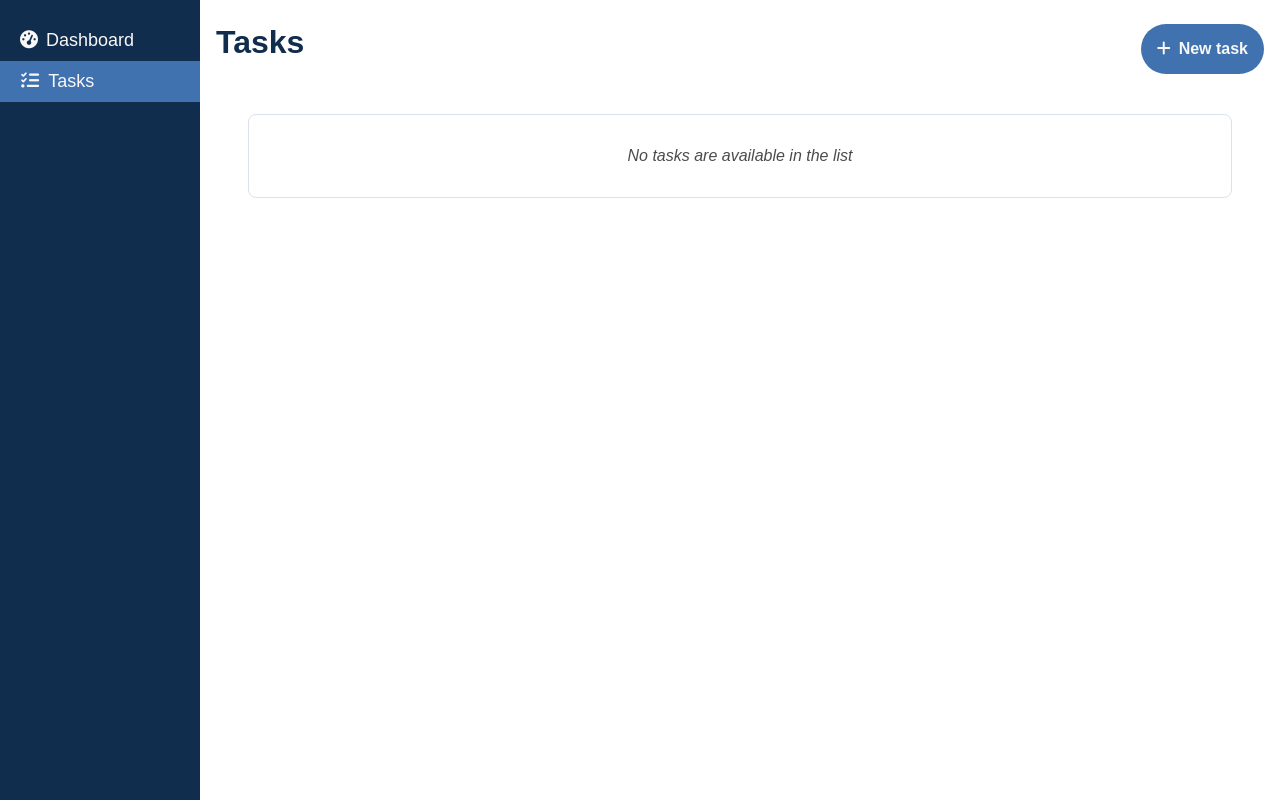
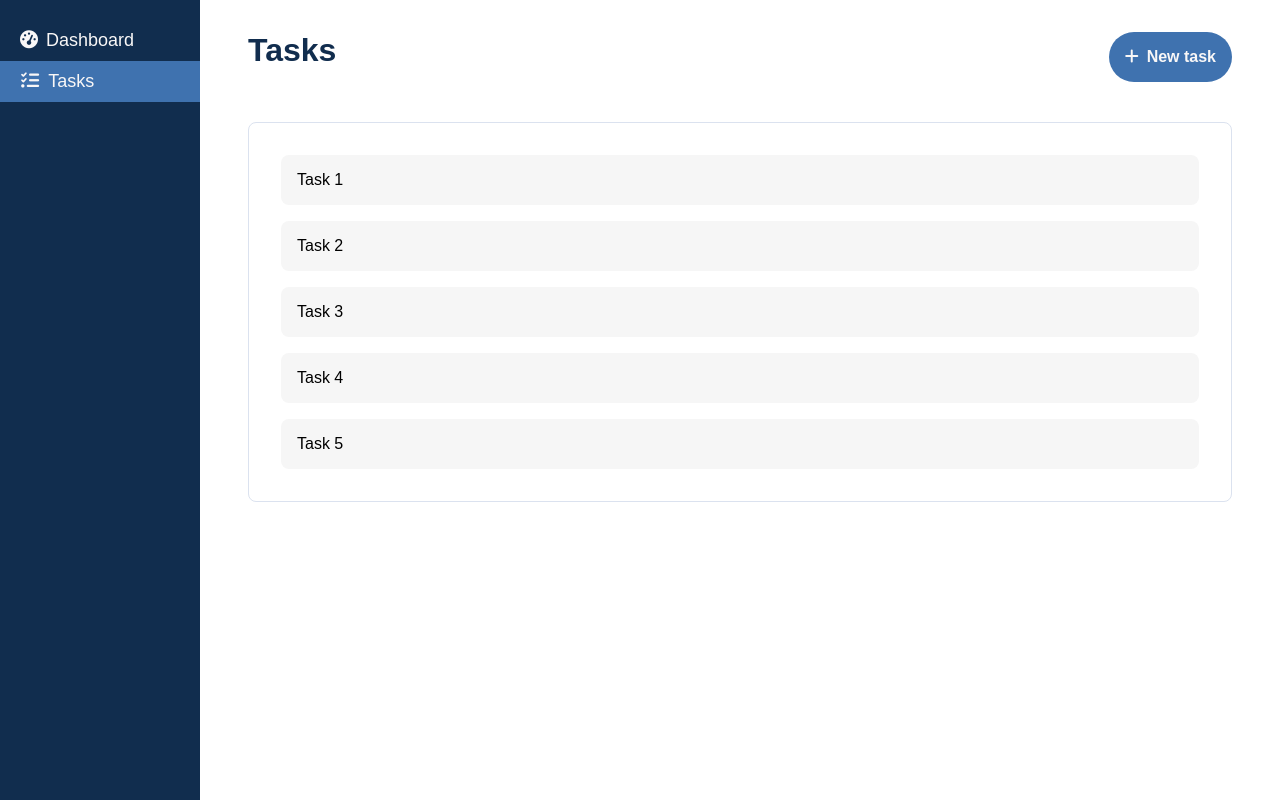
Before and after one commit to nuras1999/task-management-app, an Angular app: page /tasks in a window 1280 px wide. Built offline with nearby package versions, Linux system fonts and the light colour scheme; a small style sheet from the web is missing.

Commit message:
style(tasks): add background color and margins

```diff
--- a/src/app/app.component.scss
+++ b/src/app/app.component.scss
@@ -64,9 +64,11 @@
   display: flex;
   align-items: center;
   justify-content: space-between;
+  margin: 8px 32px 0px 32px;
   @media (max-width: 768px) {
     flex-direction: column;
     align-items: start;
+    margin: 0px;
   }
 
   .create-button {
--- a/src/app/components/tasks/tasks.component.scss
+++ b/src/app/components/tasks/tasks.component.scss
@@ -17,7 +17,7 @@
 
   .task-item {
     padding: 16px;
-    background: $ternary-color;
+    background: $background-grey;
     border-radius: 8px;
     margin-bottom: 16px;
 
--- a/src/app/components/tasks/tasks.component.ts
+++ b/src/app/components/tasks/tasks.component.ts
@@ -11,5 +11,5 @@ export class TasksComponent {
   /**
    * List of tasks
    */
-  public myTasks = [];
+  public myTasks = ["Task 1", "Task 2", "Task 3", "Task 4", "Task 5"];
 }
--- a/src/styles.scss
+++ b/src/styles.scss
@@ -3,6 +3,7 @@ $primary-color: #112d4e;
 $secondary-color: #3f72af;
 $ternary-color: #dbe2ef;
 $text-color: #f9f7f7;
+$background-grey: #f6f6f6;
 
 body {
   margin: 0;
```
